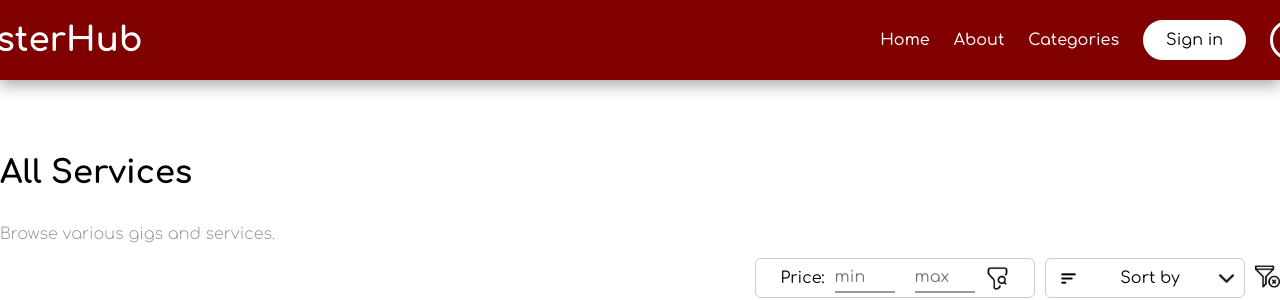
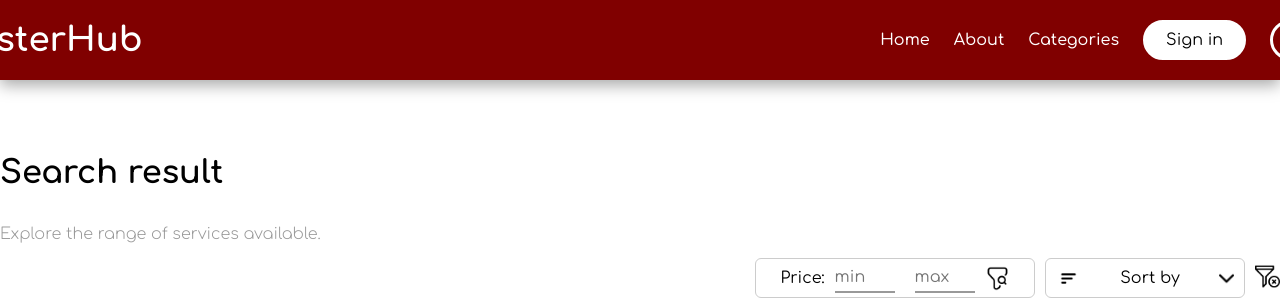
Before and after one commit to SofiiaYevush/Masterhub, a React (Vite) app in the folder client/: page /gigs in a window 1280 px wide. Shown: the top 300 px of the page. Built offline with nearby package versions, Linux system fonts and the light colour scheme; no server answers.

Commit message:
added translations

```diff
--- a/client/public/locales/en/gigs.json
+++ b/client/public/locales/en/gigs.json
@@ -2,6 +2,8 @@
     "gigs": {
         "price": "Price: ",
         "minPlaceholder": "min",
-        "maxPlaceholder": "max"
+        "maxPlaceholder": "max",
+        "searchResult": "Search result",
+        "searchServices": "Explore the range of services available."
     }
 }
--- a/client/public/locales/uk/gigs.json
+++ b/client/public/locales/uk/gigs.json
@@ -2,6 +2,8 @@
     "gigs": {
         "price": "Ціна: ",
         "minPlaceholder": "мін.",
-        "maxPlaceholder": "макс."
+        "maxPlaceholder": "макс.",
+        "searchResult": "Результат пошуку",
+        "searchServices": "Дослідіть наявний спектр послуг."
     }
 }
--- a/client/src/pages/gigs/Gigs.jsx
+++ b/client/src/pages/gigs/Gigs.jsx
@@ -58,8 +58,8 @@ function Gigs() {
     return (
       <div className="services">
         <div className="services-container">
-          <h1 className="services-title">{category ? category.title : "All Services"}</h1>
-          <p className="services-description">{category ? category.desc : "Browse various gigs and services."}</p>
+          <h1 className="services-title">{category ? category.title : t('gigs.searchResult')}</h1>
+          <p className="services-description">{category ? category.desc : t('gigs.searchServices')}</p>
           <div className="menu">
             <div className="left">
               <span className="filter-price-title">{t('gigs.price')}</span>
```
